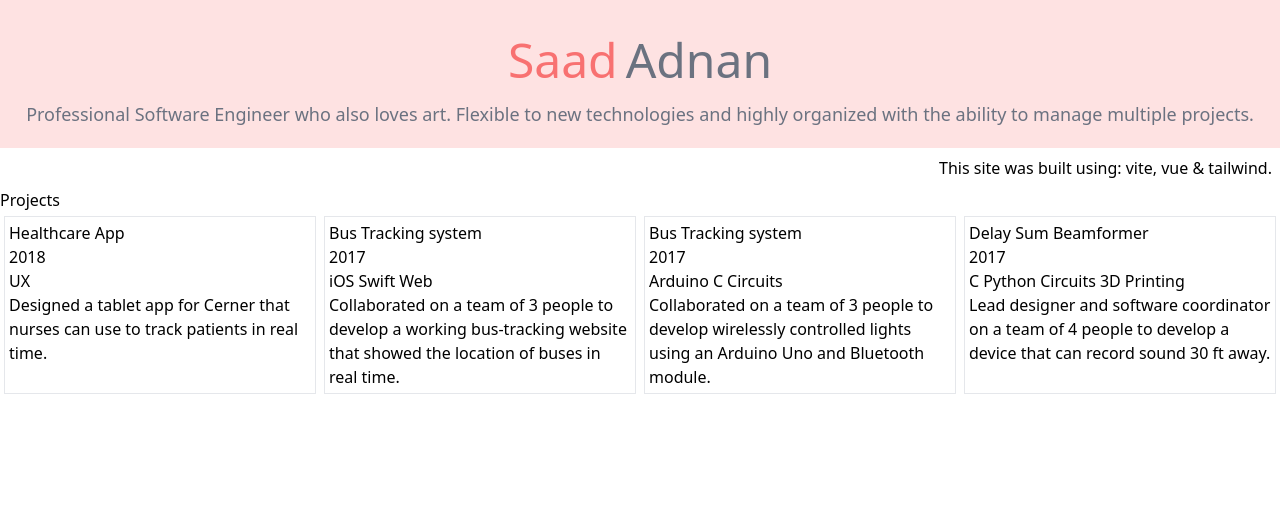
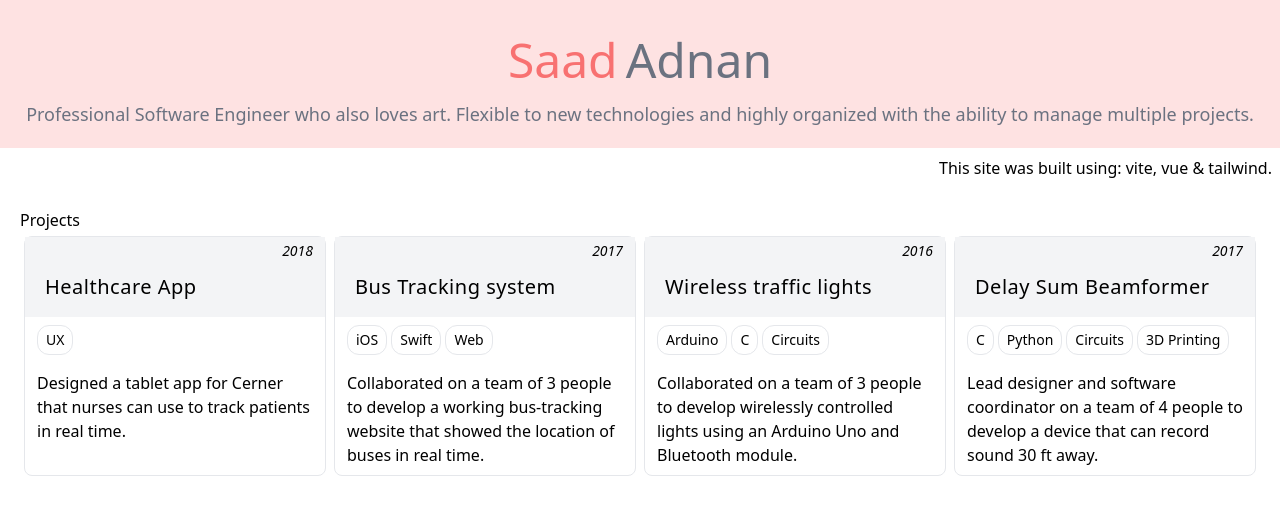
Before and after one commit to sdadn/sdadn.github.io, a Vue app: page / in a window 1280 px wide. Shown: the top 514 px of the page. Built offline with nearby package versions, Linux system fonts and the light colour scheme.

Commit message:
added project cards

```diff
--- /dev/null
+++ b/src/components/ProjectCards.vue
@@ -0,0 +1,15 @@
+<template>
+<div class="border m-1 rounded-lg">
+    <div class="px-3 py-1 text-right text-sm italic bg-gray-100">{{project.year}}</div>
+    <div class="text-xl px-5 pt-2 pb-4 tracking-wide bg-gray-100">{{project.name}}</div>
+    <div class="px-3 py-2 flex flex-wrap cent">
+        <project-tag v-for="tag in project.tags" v-bind:tag="tag"/>
+    </div>
+    <div class="px-3 py-2">{{project.description}}</div>
+</div>
+</template>
+
+<script setup>
+import ProjectTag from "./ProjectTags.vue";
+const props = defineProps(['project'])
+</script>
--- /dev/null
+++ b/src/components/ProjectTags.vue
@@ -0,0 +1,9 @@
+<template>
+<div class="border py-1 px-2 rounded-xl mr-1 text-sm">
+{{tag}}
+</div>
+</template>
+
+<script setup>
+const props = defineProps(['tag'])
+</script>
--- a/src/content.js
+++ b/src/content.js
@@ -15,8 +15,8 @@
     tags: ["iOS", "Swift", "Web"]
   },
   ledLights: {
-    name: "Bus Tracking system",
-    year: "2017",
+    name: "Wireless traffic lights",
+    year: "2016",
     description: "Collaborated on a team of 3 people to develop wirelessly controlled lights using an Arduino Uno and Bluetooth module.",
     tags: ["Arduino", "C", "Circuits"]
   },
--- a/src/widgets/Projects.vue
+++ b/src/widgets/Projects.vue
@@ -1,27 +1,18 @@
 <template>
-<div>
+<div class="p-5">
   <div>
     Projects
   </div>
 
-  <div class="grid grid-cols-4">
-
-  <div v-for="project in PROJECTS" class="border p-1 m-1">
-    <div>{{project.name}}</div>
-    <div>{{project.year}}</div>
-    <div class="flex flex-row">
-        <div v-for="tag in project.tags" class="mr-1">
-            {{tag}}
-        </div>
-    </div>
-    <div>{{project.description}}</div>
-  </div>
+  <div class="grid grid-cols-4 flex flex-wrap">
+      <project-cards v-for="project in PROJECTS" v-bind:project="project"/>
   </div>
 
 </div>
 </template>
 
 <script setup>
+import ProjectCards from "../components/ProjectCards.vue";
 import {PROJECTS} from "../content";
 
 </script>
```
